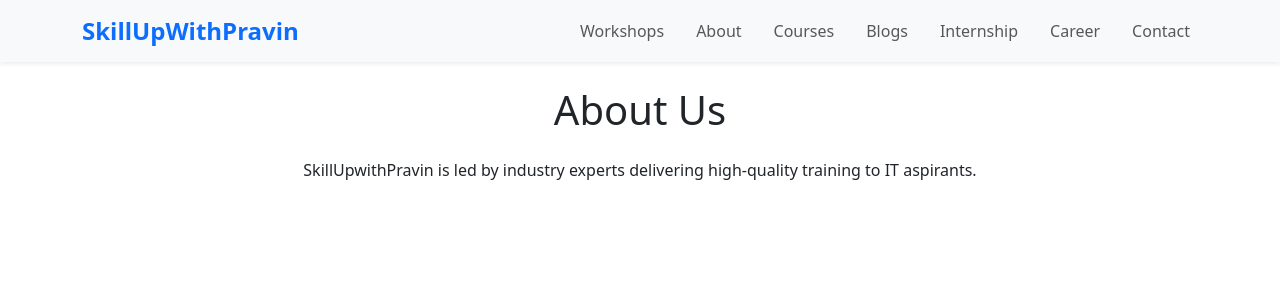
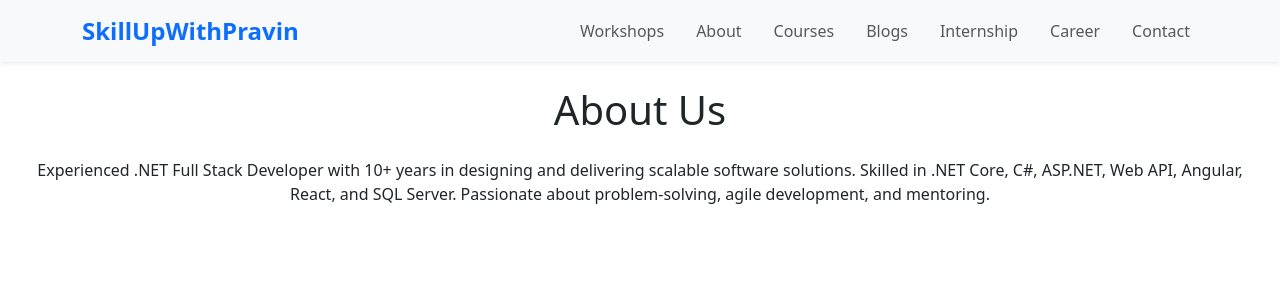
Before and after one commit to pravinlalge2025/skillupwithpravin, a React (Vite) app: page /about in a window 1280 px wide. Shown: the top 300 px of the page. Built offline with nearby package versions, Linux system fonts and the light colour scheme.

Commit message:
about and career pages updated

```diff
--- a/src/App.jsx
+++ b/src/App.jsx
@@ -24,7 +24,7 @@
           <Route path="/blogs" element={<Blogs />} />
           <Route path="/training" element={<Training />} />
           <Route path="/internship" element={<Internship />} />
-          <Route path="/career" element={<Career />} />
+          <Route path="/career" element={<Career/>} />
           <Route path="/contact" element={<Contact />} />
         </Routes>
       </main>
--- a/src/pages/About.jsx
+++ b/src/pages/About.jsx
@@ -3,7 +3,7 @@
 const About = () => (
   <div className="text-center">
     <h1 className="text-3xl font-bold text-blue-600">About Us</h1>
-    <p className="mt-4">SkillUpwithPravin is led by industry experts delivering high-quality training to IT aspirants.</p>
+    <p className="mt-4">Experienced .NET Full Stack Developer with 10+ years in designing and delivering scalable software solutions. Skilled in .NET Core, C#, ASP.NET, Web API, Angular, React, and SQL Server. Passionate about problem-solving, agile development, and mentoring.</p>
   </div>
 );
 
--- a/src/pages/Career.jsx
+++ b/src/pages/Career.jsx
@@ -2,7 +2,7 @@
 
 const Career = () => (
   <div className="text-center">
-    <h1 className="text-3xl font-bold text-blue-600">Career</h1>
+    <h1 className="text-3xl font-bold text-blue-600">Career Guidance</h1>
     <p className="mt-4">SkillUpwithPravin is led by industry experts delivering high-quality training to IT aspirants.</p>
   </div>
 );
```
